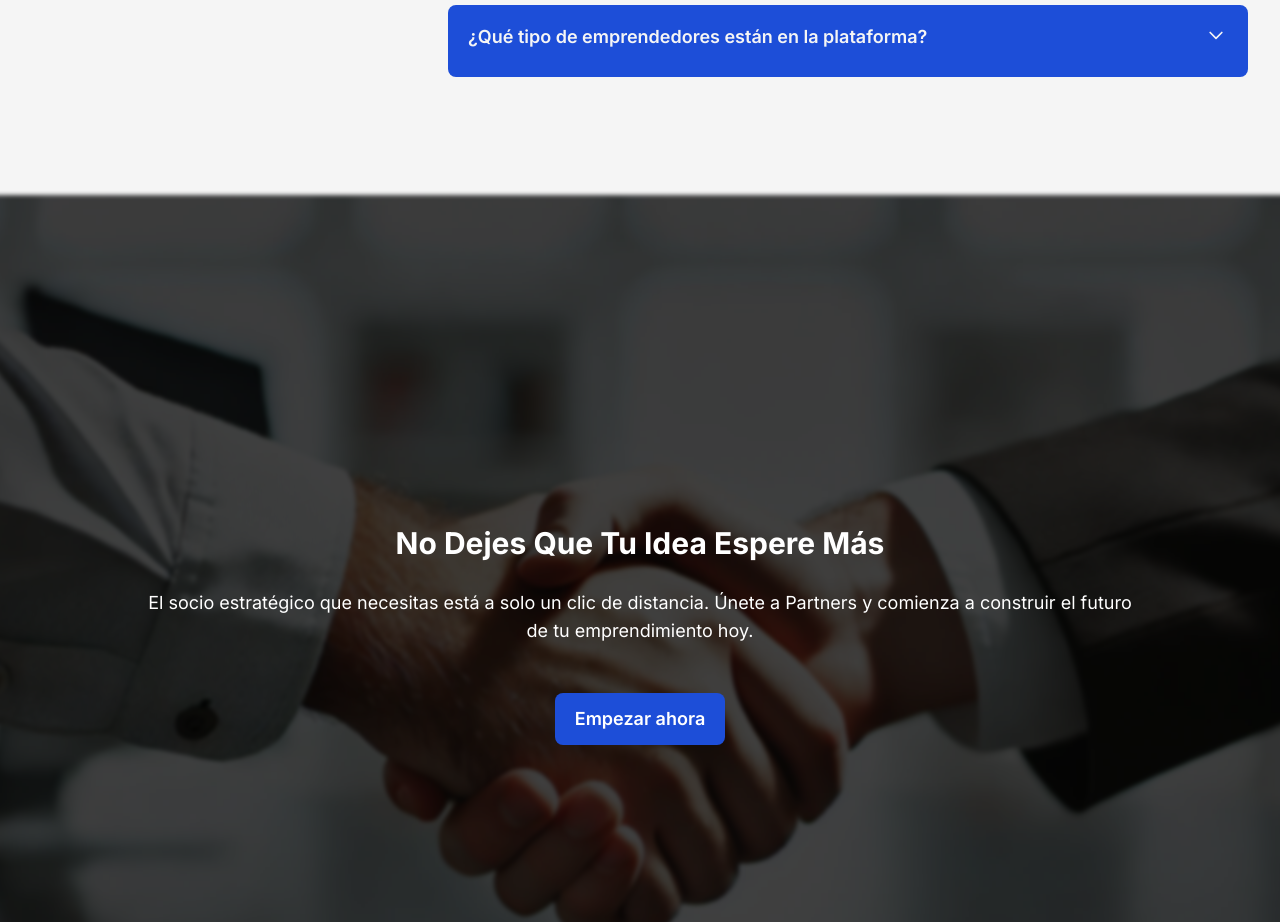
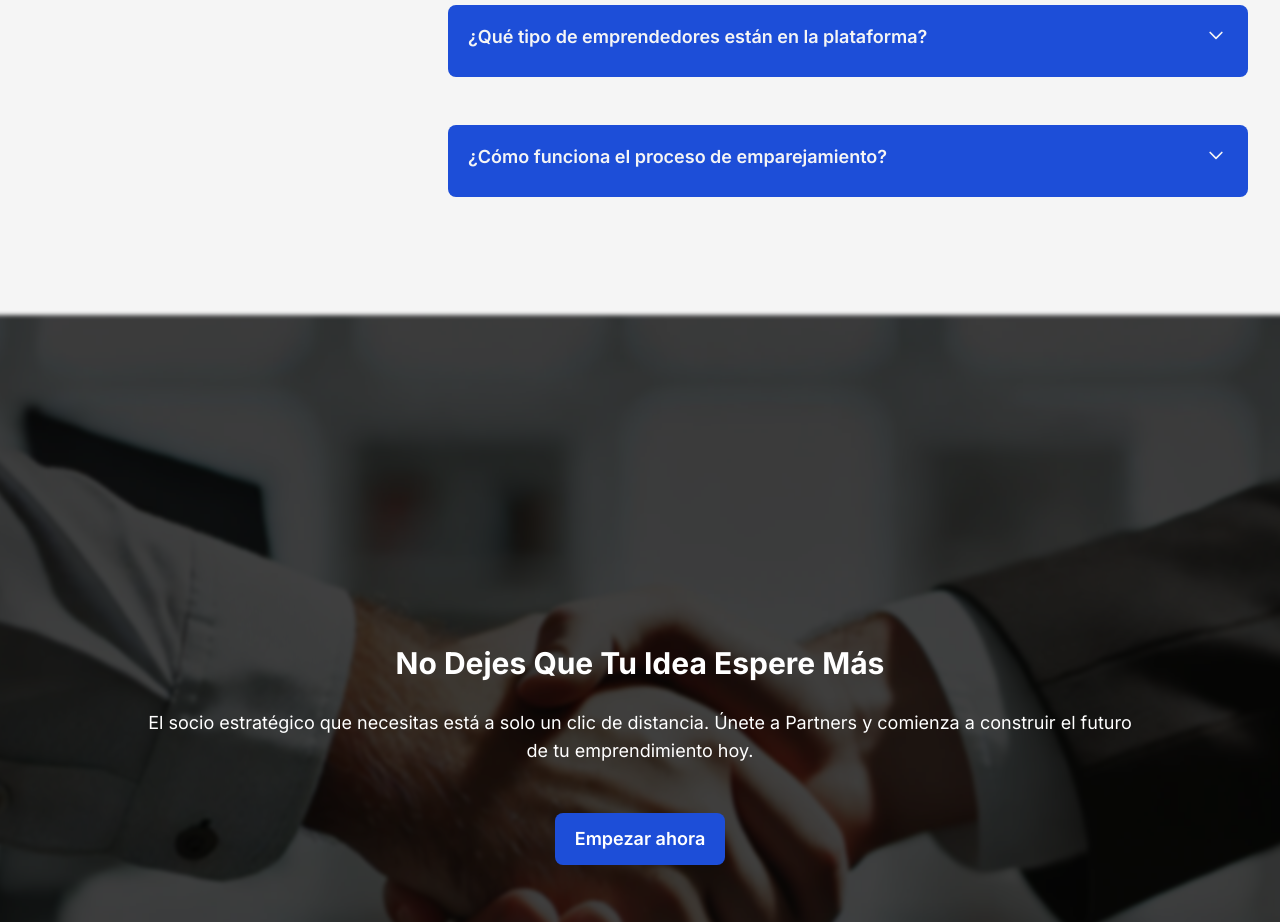
Before and after one commit to and27/partners, a Next.js app: page / in a window 1280 px wide. Shown: the part 3041-3963 px from the top of the page. Built offline with nearby package versions, Linux system fonts and the light colour scheme.

Commit message:
add faq questions

```diff
--- a/src/modules/Faqs.tsx
+++ b/src/modules/Faqs.tsx
@@ -11,6 +11,11 @@ const topics = [
     title: "¿Qué tipo de emprendedores están en la plataforma?",
     description:
       "Nuestra comunidad incluye emprendedores de todo tipo de industrias, desde tecnología hasta salud, todos buscando socios estratégicos para llevar sus ideas al siguiente nivel.",
+  },
+  {
+    title: "¿Cómo funciona el proceso de emparejamiento?",
+    description:
+      "El proceso de emparejamiento utiliza un algoritmo de matchmaking que toma en cuenta tus habilidades, necesidades y objetivos para encontrar el socio más adecuado para ti.",
   },
 ];
 
```
